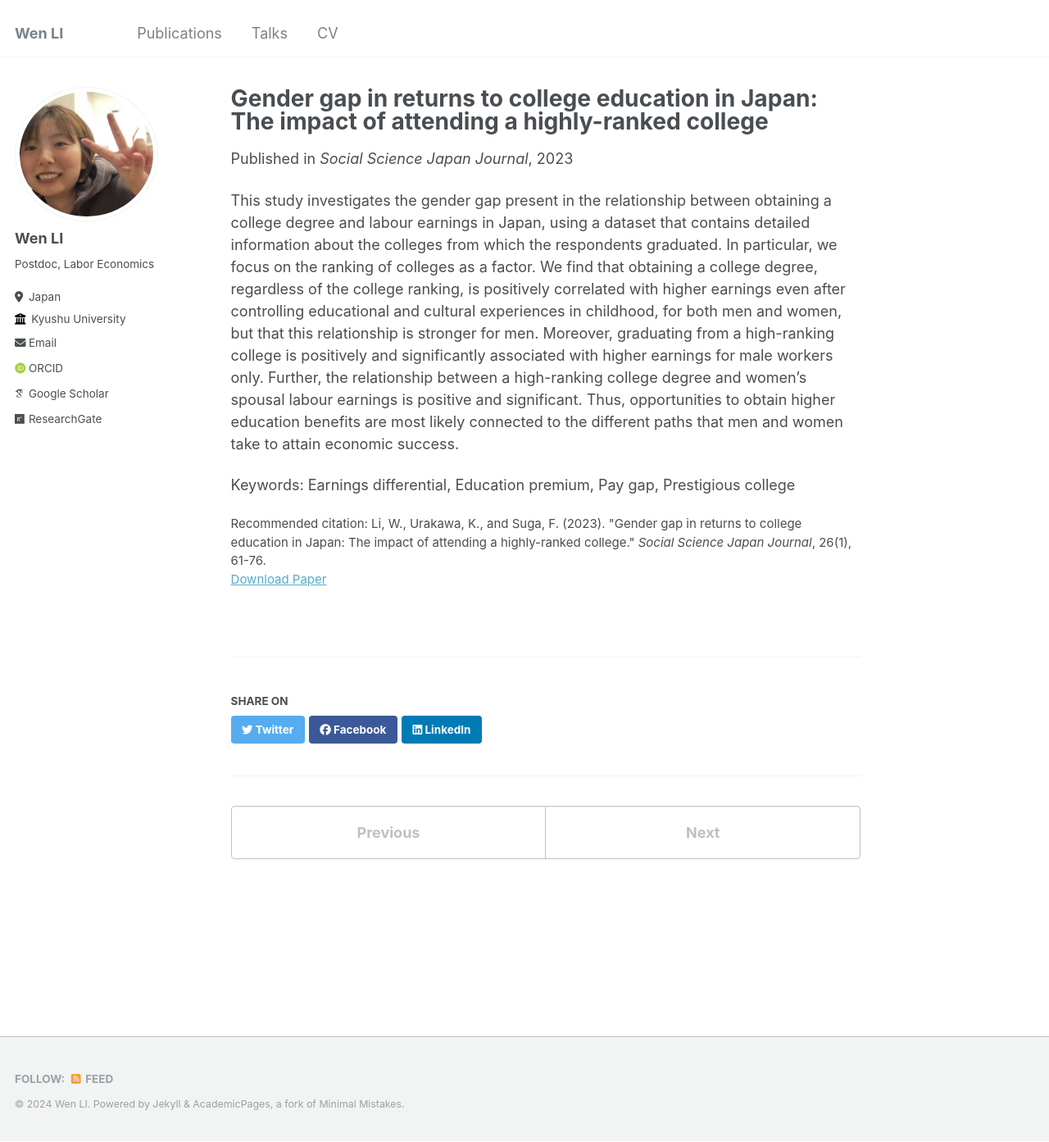
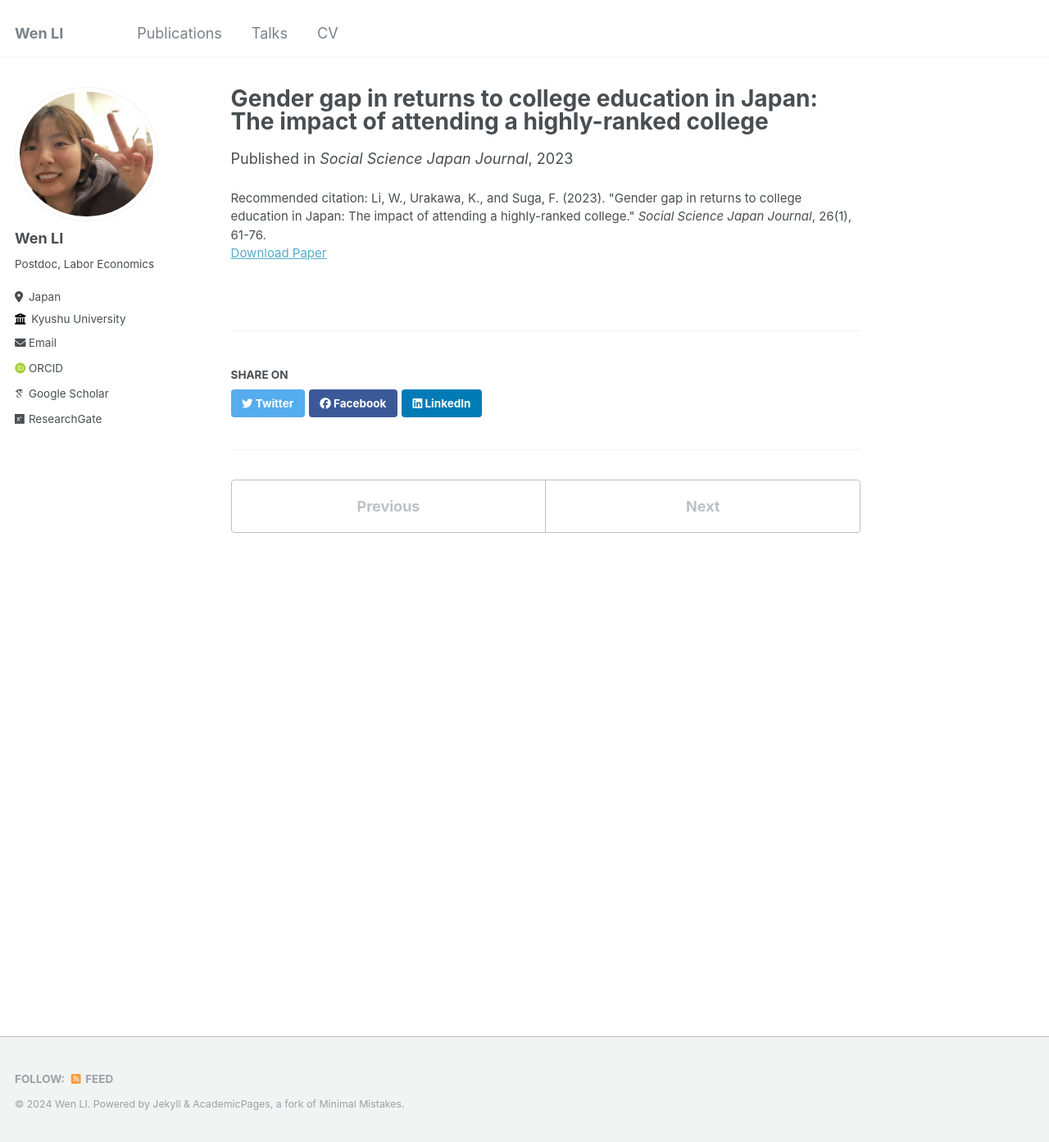
Before and after one commit to wenli-econ/wenli-econ.github.io, a Jekyll site: the page built from _publications/2023-03-25-Gender gap in returns to college education in Japan-number-3.md, in a window 1280 px wide and 1393 px high. Shown: the whole window at 82% size. Built offline with Jekyll 4.4.1, drawn with Linux system fonts in a browser that asks for light colours; some web fonts are replaced.

Commit message:
Update 2023-03-25-Gender gap in returns to college education in Japan-number-3.md

```diff
--- a/_publications/2023-03-25-Gender gap in returns to college education in Japan-number-3.md
+++ b/_publications/2023-03-25-Gender gap in returns to college education in Japan-number-3.md
@@ -8,6 +8,6 @@ paperurl: 'https://academic.oup.com/ssjj/article-abstract/26/1/61/7085995?redire
 citation: 'Li, W., Urakawa, K., and Suga, F. (2023). "Gender gap in returns to college education in Japan: The impact of attending a highly-ranked college." <i>Social Science Japan Journal</i>, 26(1), 61-76.'
 ---
 
-This study investigates the gender gap present in the relationship between obtaining a college degree and labour earnings in Japan, using a dataset that contains detailed information about the colleges from which the respondents graduated. In particular, we focus on the ranking of colleges as a factor. We find that obtaining a college degree, regardless of the college ranking, is positively correlated with higher earnings even after controlling educational and cultural experiences in childhood, for both men and women, but that this relationship is stronger for men. Moreover, graduating from a high-ranking college is positively and significantly associated with higher earnings for male workers only. Further, the relationship between a high-ranking college degree and women’s spousal labour earnings is positive and significant. Thus, opportunities to obtain higher education benefits are most likely connected to the different paths that men and women take to attain economic success.
+<!-- This study investigates the gender gap present in the relationship between obtaining a college degree and labour earnings in Japan, using a dataset that contains detailed information about the colleges from which the respondents graduated. In particular, we focus on the ranking of colleges as a factor. We find that obtaining a college degree, regardless of the college ranking, is positively correlated with higher earnings even after controlling educational and cultural experiences in childhood, for both men and women, but that this relationship is stronger for men. Moreover, graduating from a high-ranking college is positively and significantly associated with higher earnings for male workers only. Further, the relationship between a high-ranking college degree and women’s spousal labour earnings is positive and significant. Thus, opportunities to obtain higher education benefits are most likely connected to the different paths that men and women take to attain economic success. -->
 
-Keywords: Earnings differential, Education premium, Pay gap, Prestigious college
+<!-- Keywords: Earnings differential, Education premium, Pay gap, Prestigious college -->
```
